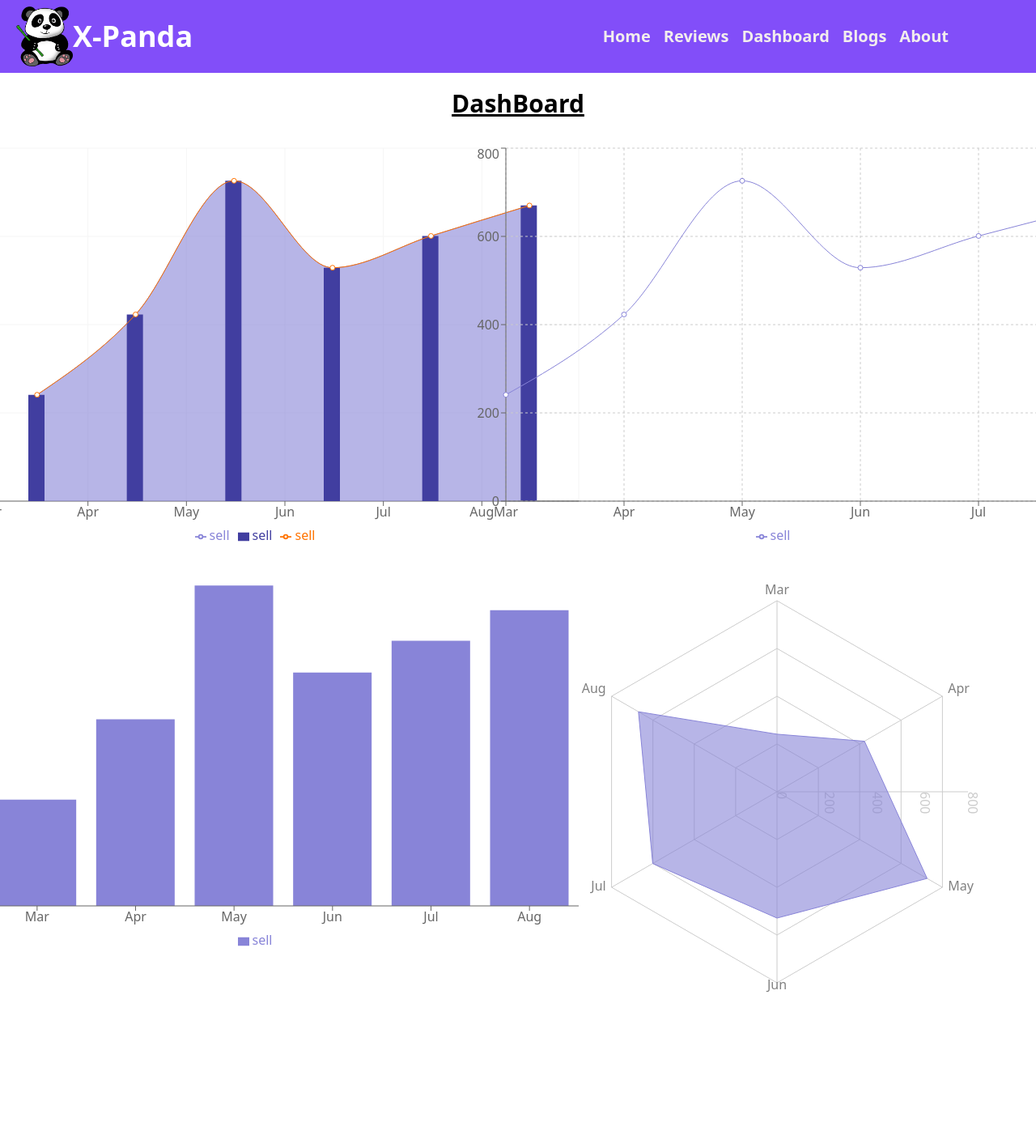
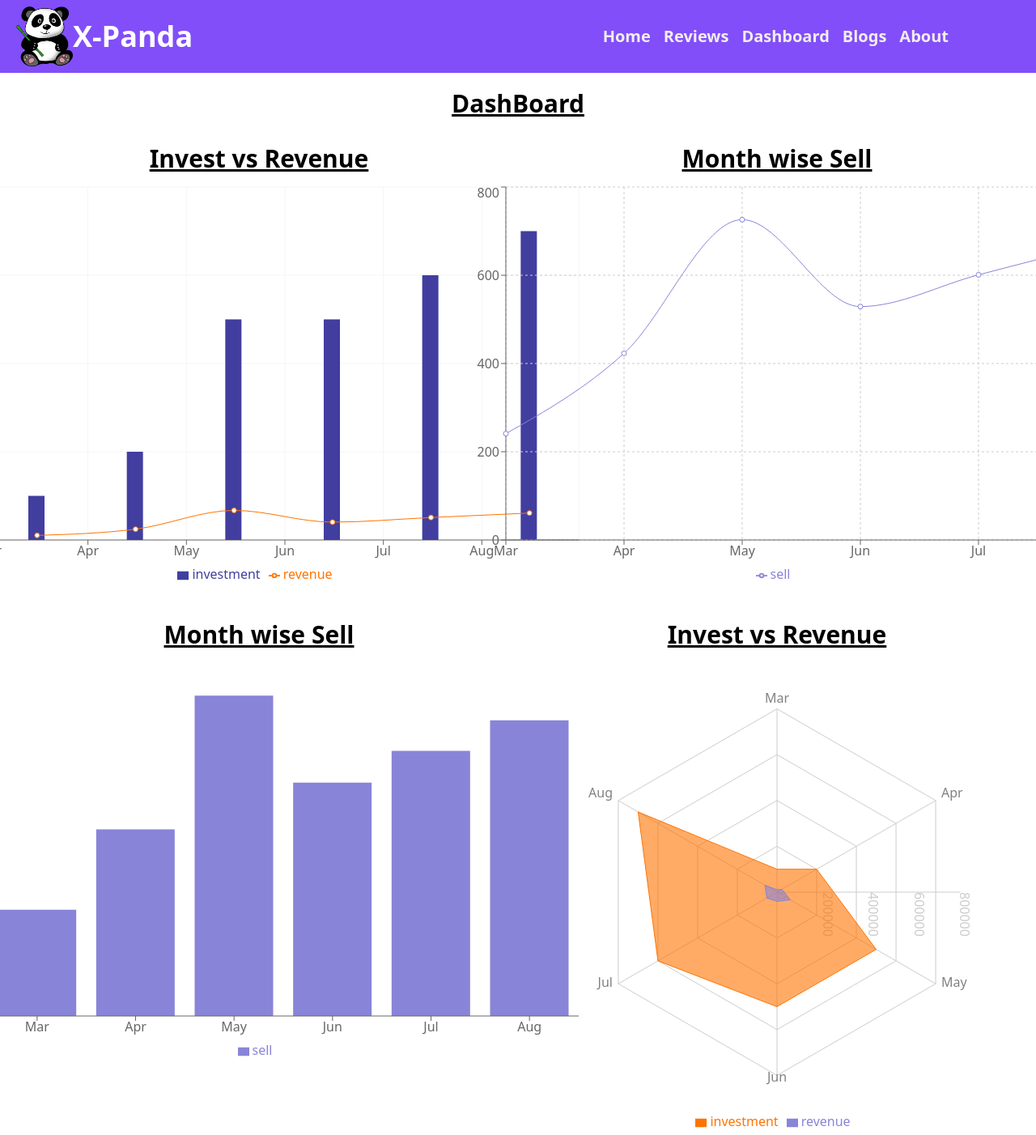
Before and after one commit to arafatlsn/XPANDA, a React (Create React App) app: page /dashboard in a window 1280 px wide. Shown: the top 1402 px of the page at 81% size. Before the commit the page ends 1278 px from the top, so only its background shows below. Built offline with nearby package versions, Linux system fonts and the light colour scheme.

Commit message:
almost end

```diff
--- a/src/Components/About/About.js
+++ b/src/Components/About/About.js
@@ -1,9 +1,10 @@
 import React from 'react';
+import { GiCoffeeCup } from 'react-icons/gi'
 
 const About = () => {
   return (
-    <div>
-
+    <div className='flex justify-center items-center' style={{height: '80vh'}}>
+      <h1 className='flex text-3xl md:text-6xl font-bold font-mono'>This is About Page <GiCoffeeCup className='ml-1'/></h1>
     </div>
   );
 };
--- a/src/Components/Blogs/Blogs.js
+++ b/src/Components/Blogs/Blogs.js
@@ -2,8 +2,25 @@ import React from 'react';
 
 const Blogs = () => {
   return (
-    <div>
-
+    <div className='w-4/5 mx-auto mb-5'>
+      <h1 className='text-3xl'>Q. What is Context api?</h1>
+      <h6><mark>Ans</mark></h6>
+      <p className='mb-5'>
+        Context api proviedes a way to pass data parent to all children. when some data needs to be accessible by many components that time context api can easily share data from parent to all children components. It replace props and easy than props.
+      </p>
+      <h1 className='text-3xl'>Q. What is sementic tag?</h1>
+      <h6><mark>Ans</mark></h6>
+      <p className='mb-5'>
+         Sementic tag define what kind of content inner the tag. example {'<form>, <table>, <img>, <header>, <nav>, <section> <footer> etc...'} this types tags provide information about the contents. a semantic tag clearly describe its meaning to both the browser and the developer.
+      </p>
+      <h1 className='text-3xl'>Q. What is the deffernce between inline, block, inline-block elements?</h1>
+      <h6><mark>Ans</mark></h6>
+      <h6><mark>inline</mark></h6>
+      <p>inline element not possible setting width, vertical padding. inline element allow besides other element.</p>
+      <h6><mark>inline-block</mark></h6>
+      <p>inline-block, element possible to setting width, vertical padding. and it also allow beside othe element.</p>
+      <h6><mark>block</mark></h6>
+      <p>block element can possible setting width, vertical padding. but block element don't allow other element besides.</p>
     </div>
   );
 };
--- a/src/Components/Dashboard/Dashboard.js
+++ b/src/Components/Dashboard/Dashboard.js
@@ -14,7 +14,8 @@ const Dashboard = () => {
     <div>
       <h1 className='text-3xl font-bold underline text-center mb-8'>DashBoard</h1>
       <div className='grid lg:grid-cols-2 justify-items-center'>
-        <div >
+        <div className='mb-10'>
+          <h1 className='text-3xl font-bold text-center mb-3 underline'>Invest vs Revenue</h1>
         <ComposedChart
           width={800}
           height={500}
@@ -25,13 +26,12 @@ const Dashboard = () => {
           <YAxis />
           <Tooltip />
           <Legend />
-          <Area type="monotone" dataKey="sell" fill="#8884d8" stroke="#8884d8" />
-          <Bar dataKey="sell" barSize={20} fill="#413ea0" />
-          <Line type="monotone" dataKey="sell" stroke="#ff7300" />
+          <Bar dataKey="investment" barSize={20} fill="#413ea0" />
+          <Line type="monotone" dataKey="revenue" stroke="#ff7300" />
         </ComposedChart>
           </div>
-          <div>
-              {/* <ResponsiveContainer width="100%" height="100%"> */}
+          <div className='mb-10'>
+            <h1 className='text-3xl font-bold text-center underline mb-3'>Month wise Sell</h1>
                 <LineChart
                   width={800}
                   height={500}
@@ -44,9 +44,9 @@ const Dashboard = () => {
                   <Legend />
                   <Line type="monotone" dataKey="sell" stroke="#8884d8" activeDot={{ r: 8 }} />
                 </LineChart>
-              {/* </ResponsiveContainer> */}
           </div>
-          <div>
+          <div className='mb-10'>
+            <h1 className='text-3xl font-bold text-center underline mb-3'>Month wise Sell</h1>
           <BarChart width={800} height={500} data={chartData}>
           <Bar dataKey="sell" fill="#8884d8" />
           <XAxis dataKey="month" />
@@ -56,12 +56,15 @@ const Dashboard = () => {
           </BarChart>
         </div>
         <div>
+          <h1 className='text-3xl font-bold text-center underline'>Invest vs Revenue</h1>
           <RadarChart width={800}
           height={600} cx="50%" cy="50%" outerRadius="80%" data={chartData}>
             <PolarGrid />
             <PolarAngleAxis dataKey="month" />
             <PolarRadiusAxis />
-            <Radar name="sell" dataKey="sell" stroke="#8884d8" fill="#8884d8" fillOpacity={0.6} />
+            <Radar name="investment" dataKey="investment" stroke="#ff7300" fill="#ff7300" fillOpacity={0.6} />
+            <Radar name="revenue" dataKey="revenue" stroke="#8884d8" fill="#8884d8" fillOpacity={0.6} />
+            <Legend />
           </RadarChart>
         </div>
         </div>
--- a/src/Components/Homepage/Home.js
+++ b/src/Components/Homepage/Home.js
@@ -14,7 +14,7 @@ const Home = () => {
           <h1 className='md:text-6xl font-bold'>WEBCAM C920X</h1>
           <p className='text-lg font-semibold'>Full 1080p high definiton video</p>
           <p>Logitech C920x HD Pro Webcam, Full HD 1080p/30fps Video Calling, Clear Stereo Audio, HD Light Correction, Works with Skype, Zoom, FaceTime, Hangouts, PC/Mac/Laptop/Macbook/Tablet - Black</p>
-          <button className='md:px-8 md:py-1 md:mt-5 font-bold text-xl rounded-lg' style={{backgroundColor: '#824EF9', color: 'white'}}>Buy Now</button>
+          <button className='md:px-8 py-1 px-4 mt-3 md:py-1 md:mt-5 font-bold text-xl rounded-lg' style={{backgroundColor: '#824EF9', color: 'white'}}>Buy Now</button>
         </div>
         <div className='order-1 md:order-2'>
           <img src="product_img.jpg" alt="" />
--- a/src/Components/NotFound/Notfound.js
+++ b/src/Components/NotFound/Notfound.js
@@ -4,7 +4,7 @@ import { MdOutlineError } from 'react-icons/md'
 const Notfound = () => {
   return (
     <div className='flex flex-col justify-center items-center' style={{height: '80vh'}}>
-      <h1 className='flex items-center text-6xl text-red-500 font-mono'>404 Not Found <MdOutlineError className='ml-1'/></h1>
+      <h1 className='flex items-center text-4xl md:text-6xl text-red-500 font-mono'>404 Not Found <MdOutlineError className='ml-1'/></h1>
     </div>
   );
 };
--- a/src/Components/Reviews/Reviews.js
+++ b/src/Components/Reviews/Reviews.js
@@ -5,7 +5,7 @@ import Review from '../CustomerReviews/Review';
 const Reviews = () => {
   const [reviews, setReviews] = useReviews();
   return (
-    <div>
+    <div className='pb-5'>
       <h1 className='text-center text-3xl underline font-bold'>All Reviews</h1>
       <div className='w-4/5 mx-auto grid gap-3 md:grid-cols-3 mt-8'>
         {
```
Also changed, not shown: 1 other file (tests, documents, lock files or other folders).
